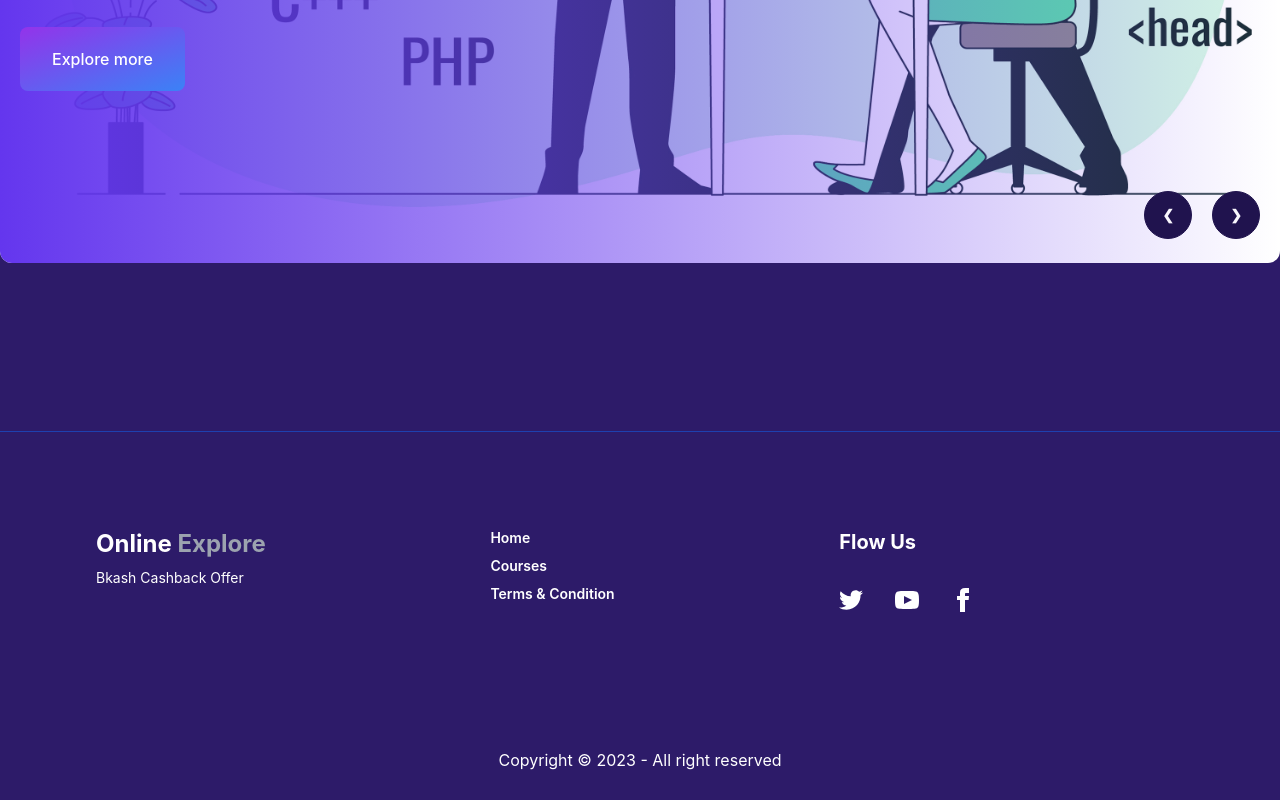
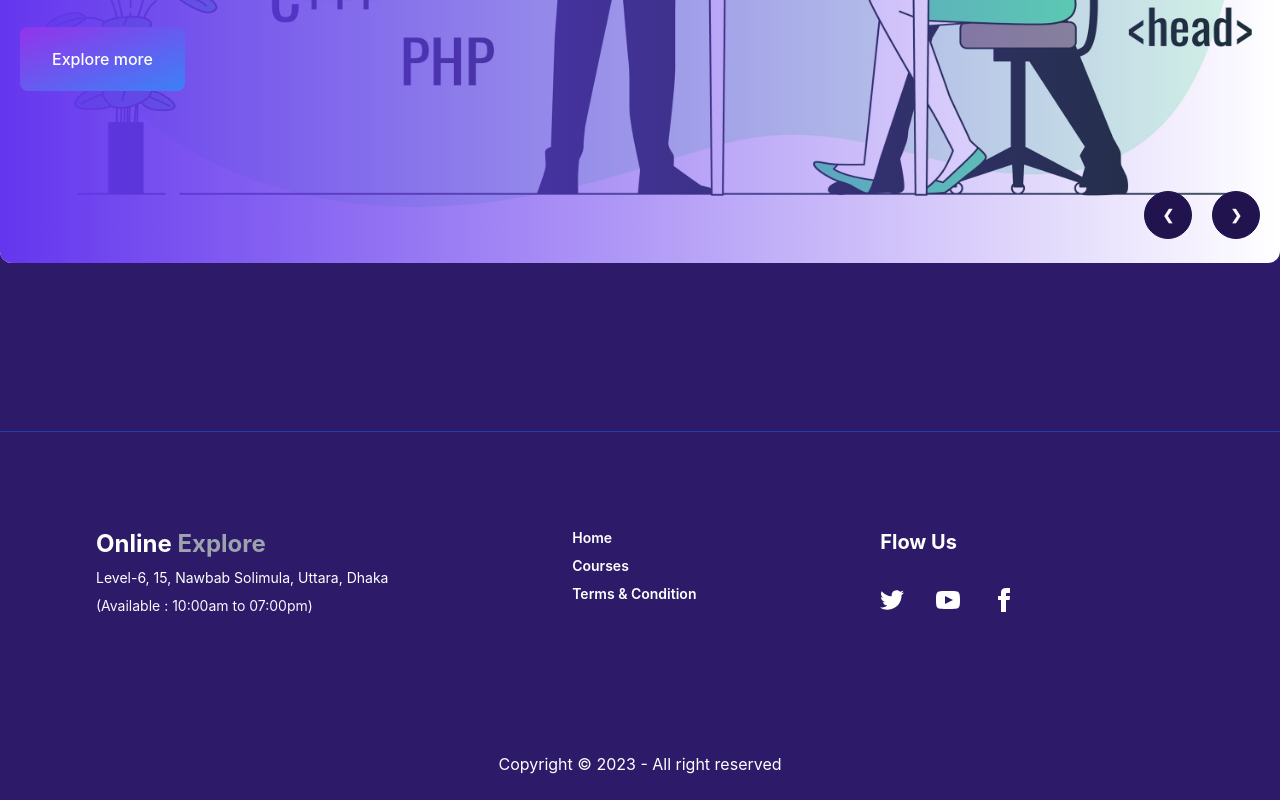
Before and after one commit to ibrahimsarder96/education-center, a React (Create React App) app: page / in a window 1280 px wide. Shown: the part 645-1445 px from the top of the page. Built offline with nearby package versions, Linux system fonts and the light colour scheme.

Commit message:
footer end

```diff
--- a/src/Pages/Shared/Footer/Footer.js
+++ b/src/Pages/Shared/Footer/Footer.js
@@ -10,7 +10,8 @@ const Footer = () => {
   <div>
   <h1 className="text-2xl font-bold text-white">Online <span className='text-gray-400'>Explore</span></h1>
 
-    <Link to='/' className='text-white'>Bkash Cashback Offer</Link>
+    <p className='text-white'> Level-6, 15, Nawbab Solimula, Uttara, Dhaka</p>
+    <p>(Available : 10:00am to 07:00pm)</p>
 </div>
 <div>
     <Link to='/' className='text-white  font-semibold'>Home</Link>
```
